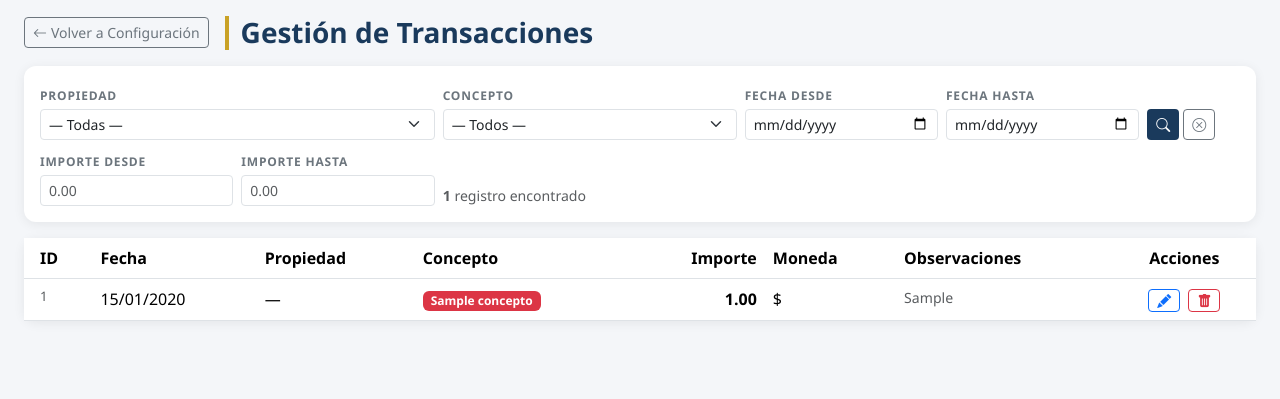
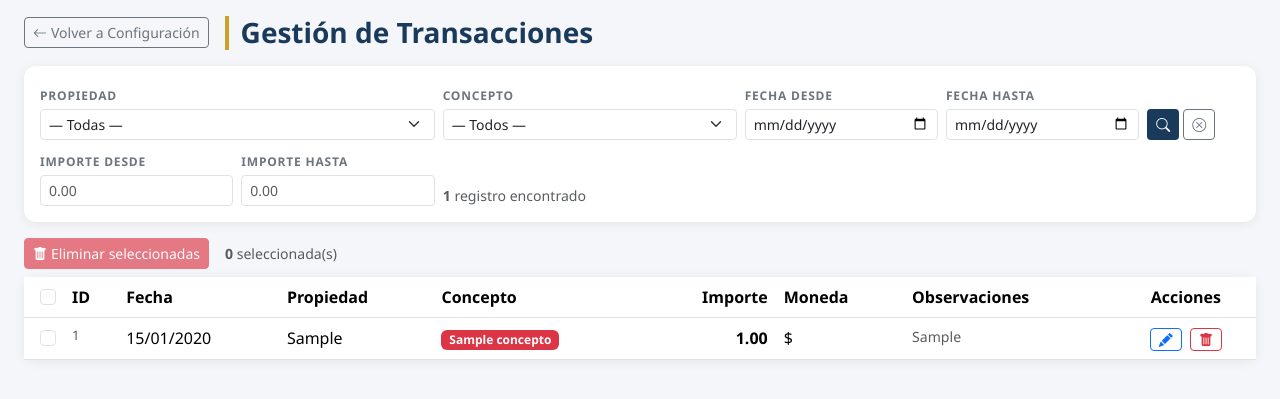
Before and after one commit to holdingmax/inversiones-inmobiliarias, a Flask app: page /config/transacciones in a window 1280 px wide. Shown: the part 60-459 px from the top of the page. Run offline with Flask 3, Linux system fonts and the light colour scheme; the visitor is signed in with stand-in values (Sample User, id 1); tables that the repository leaves empty hold one stand-in row (values such as "Sample post").

Commit message:
Corrige columna Propiedad en transacciones y agrega casillas de selección
Co-Authored-By: Claude Sonnet 5.5 <noreply@anthropic.com>

```diff
--- a/templates/config_transacciones.html
+++ b/templates/config_transacciones.html
@@ -96,13 +96,26 @@
 
 <!-- Tabla -->
 {% if transacciones %}
+<!-- Barra de selección múltiple (paso 1: botón aún deshabilitado) -->
+<div class="d-flex align-items-center gap-3 mb-2">
+  <button type="button" id="btnEliminarSel" class="btn btn-sm btn-danger" disabled>
+    <i class="bi bi-trash-fill me-1"></i>Eliminar seleccionadas
+  </button>
+  <span class="text-muted" style="font-size:.88rem;">
+    <strong id="contadorSel">0</strong> seleccionada(s)
+  </span>
+</div>
 <div class="card">
   <div class="card-body p-0">
     <div class="table-responsive">
       <table class="table table-hover mb-0">
         <thead style="background:var(--navy); color:#fff;">
           <tr>
-            <th class="ps-3">ID</th>
+            <th class="ps-3" style="width:36px;">
+              <input type="checkbox" class="form-check-input" id="chkTodas"
+                     title="Seleccionar todas las de esta página">
+            </th>
+            <th>ID</th>
             <th>Fecha</th>
             <th>Propiedad</th>
             <th>Concepto</th>
@@ -115,9 +128,12 @@
         <tbody>
           {% for t in transacciones %}
           <tr>
-            <td class="ps-3 text-muted" style="font-size:.82rem;">{{ t.id }}</td>
+            <td class="ps-3">
+              <input type="checkbox" class="form-check-input chk-fila" value="{{ t.id }}">
+            </td>
+            <td class="text-muted" style="font-size:.82rem;">{{ t.id }}</td>
             <td>{{ t.fecha.strftime('%d/%m/%Y') }}</td>
-            <td>{{ t.propiedad_rel.direccion if t.propiedad_rel else '—' }}</td>
+            <td>{{ t.propiedad.direccion if t.propiedad else '—' }}</td>
             <td>
               <span class="badge {% if t.concepto_rel.tipo == 'ingreso' %}bg-success{% else %}bg-danger{% endif %}">
                 {{ t.concepto_rel.nombre }}
@@ -310,6 +326,26 @@
     new bootstrap.Modal(document.getElementById('modalEditar')).show();
   }
 
+  // Selección múltiple (solo filas visibles de la página)
+  (function () {
+    const chkTodas = document.getElementById('chkTodas');
+    const filas    = Array.from(document.querySelectorAll('.chk-fila'));
+    const contador = document.getElementById('contadorSel');
+    if (!chkTodas || !contador) return;
+
+    function actualizar() {
+      const n = filas.filter(c => c.checked).length;
+      contador.textContent = n;
+      chkTodas.checked = filas.length > 0 && n === filas.length;
+      chkTodas.indeterminate = n > 0 && n < filas.length;
+    }
+    chkTodas.addEventListener('change', () => {
+      filas.forEach(c => c.checked = chkTodas.checked);
+      actualizar();
+    });
+    filas.forEach(c => c.addEventListener('change', actualizar));
+  })();
+
   function abrirEliminar(id) {
     document.getElementById('formEliminar').action = `/config/transaccion/${id}/eliminar`;
     new bootstrap.Modal(document.getElementById('modalEliminar')).show();
```
